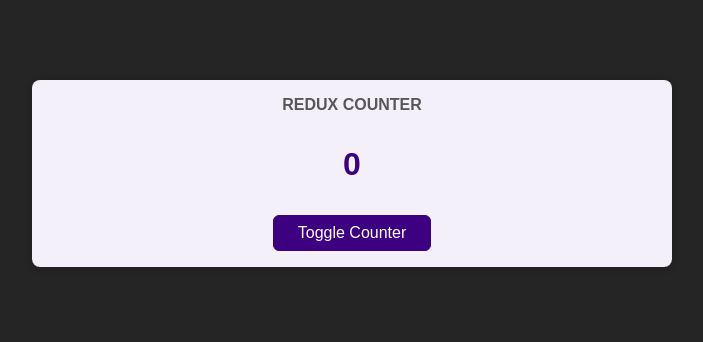
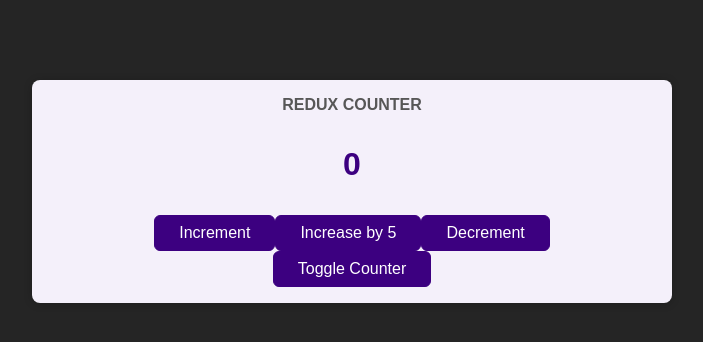
Before and after one commit to AyushKatochh/redux, a React (Create React App) app: page / in a window 1280 px wide. Shown: the top 342 px of the page, without its empty margins (288-991 px from the left). Built offline with nearby package versions, Linux system fonts and the light colour scheme.

Commit message:
Update Counter.js

```diff
--- a/src/components/Counter.js
+++ b/src/components/Counter.js
@@ -1,16 +1,38 @@
-import {useSelector} from "react-redux";
+import {useSelector, useDispatch} from "react-redux";
 
 import classes from './Counter.module.css';
 
 const Counter = () => {
+  const dispatch = useDispatch();
+  const counter = useSelector(state => state.counter);
 
-  const counter = useSelector(state => state.counter);
+  const incrementHandler = () => {
+    dispatch({type: "increment"});
+  }
+
+  const increaseHandler = () => {
+    // Setting payload(data) to actions
+    dispatch({type: "increase", amount: 5});
+  }
+
+
+
+  const decrementHandler = () => {
+    dispatch({type: "decrement"})
+  }
+
   const toggleCounterHandler = () => {};
 
   return (
     <main className={classes.counter}>
       <h1>Redux Counter</h1>
       <div className={classes.value}>{counter}</div>
+      <div>
+        <button onClick={incrementHandler}>Increment</button>
+        <button onClick={increaseHandler}>Increase by 5</button>
+        <button onClick={decrementHandler}>Decrement</button>
+
+      </div>
       <button onClick={toggleCounterHandler}>Toggle Counter</button>
     </main>
   );
```
